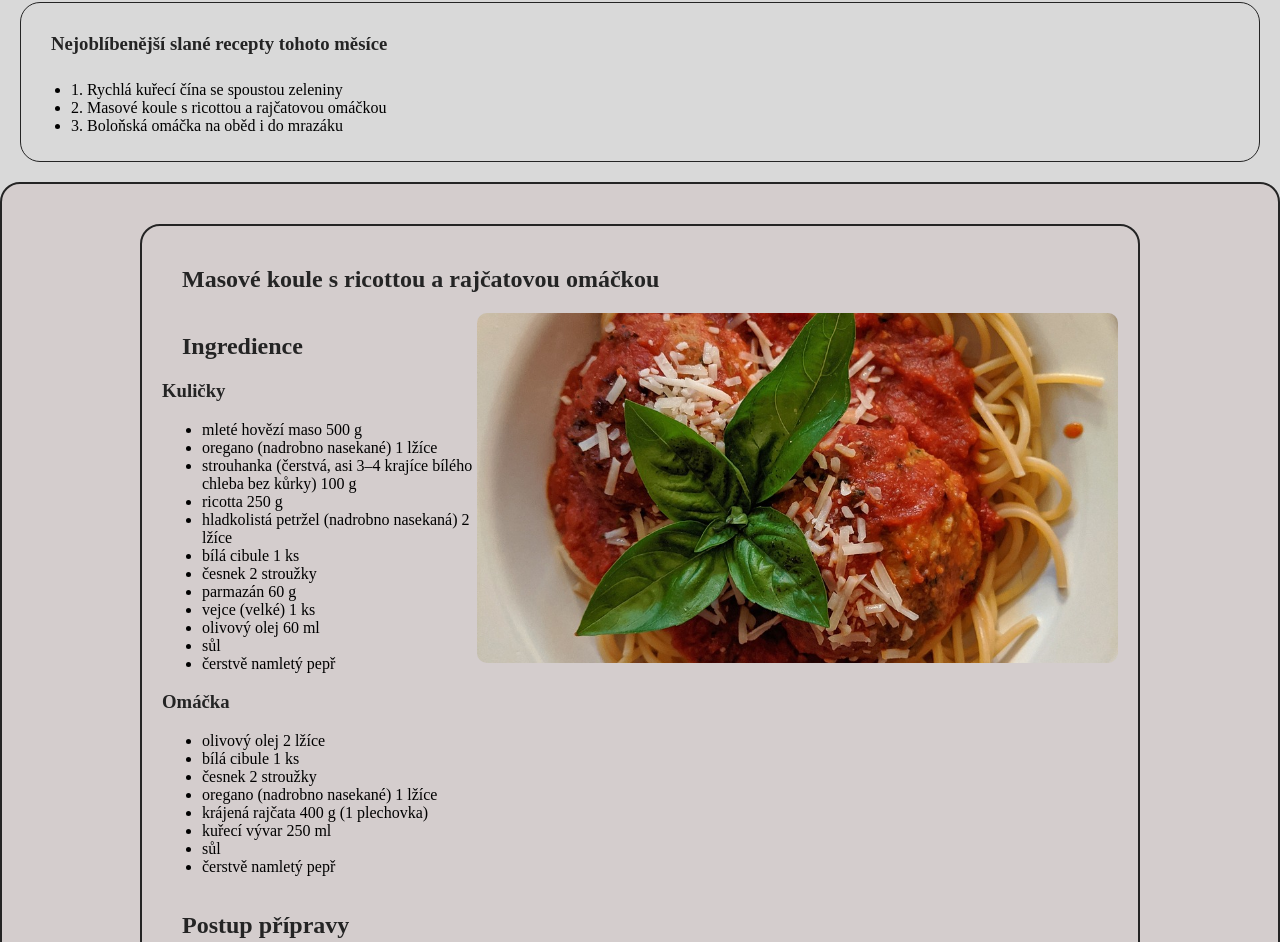
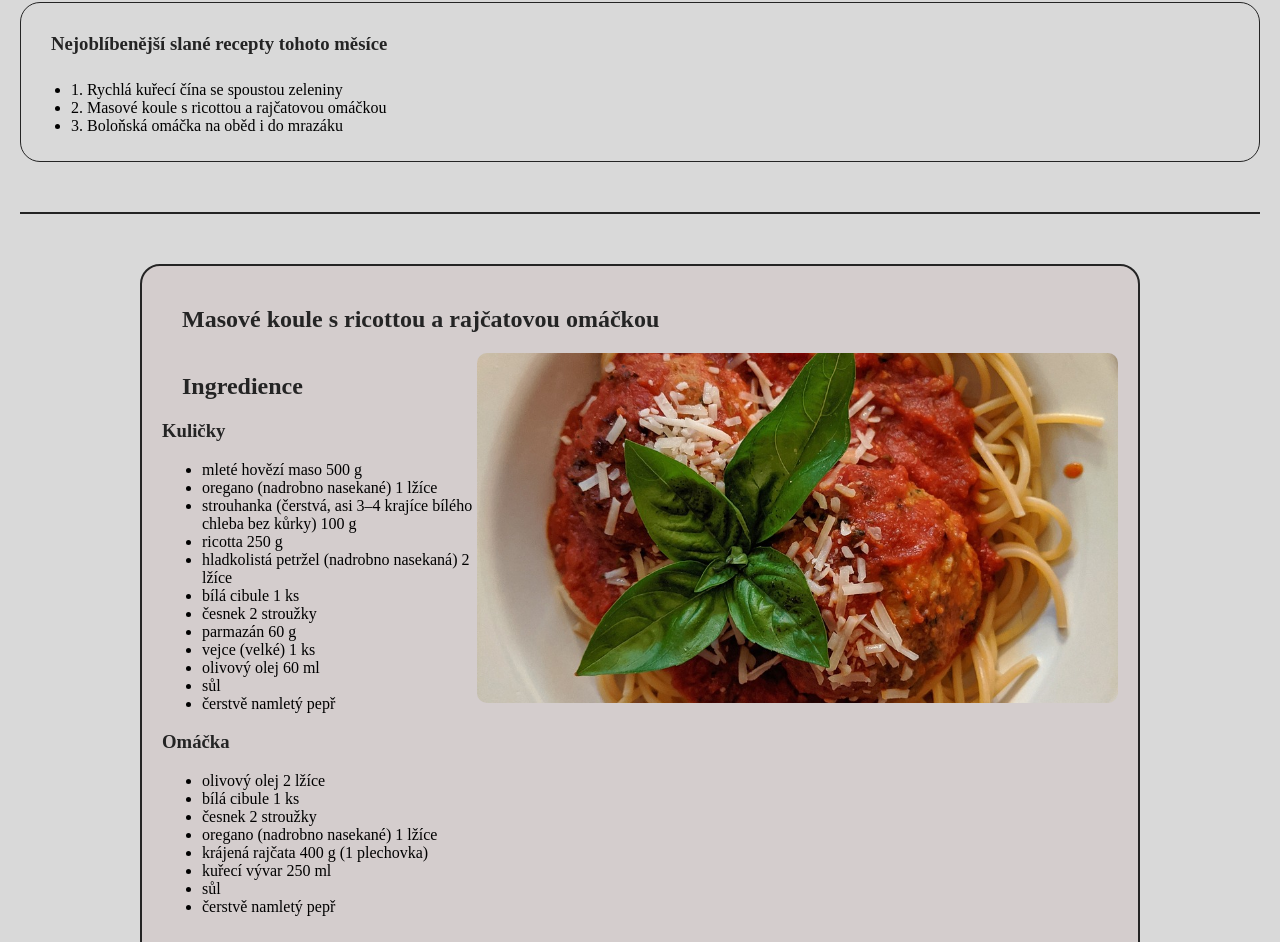
Before and after one commit to Jitamik/zaverecny_projekt, an Eleventy site: page slane.html in a window 1280 px wide. Shown: the part 672-1614 px from the top of the page. Built offline with nearby package versions, Linux system fonts and the light colour scheme; Eleventy itself is replaced by a stand-in of ours; files that its build step writes are made by us from their sources.

Commit message:
uprava vzhledu karet s recepty

```diff
--- a/style.scss
+++ b/style.scss
@@ -255,10 +255,24 @@
     padding: 20px;
     gap: 20px;
     box-sizing: border-box;
-    border: 2px solid $borderline;
-    border-radius: 20px;
-    background-color: $pozadiboxik;
     margin: 20px auto;
+}
+.karta_receptu::before,
+.karta_receptu::after {
+    content: "";
+    display: block;
+    width: 100%;
+    height: 2px;
+    background-color: $borderline;
+    margin: 10px 0;
+}
+
+.karta_receptu::before {
+    margin-bottom: 10px;
+}
+
+.karta_receptu::after {
+    margin-top: 10px;
 }
 button {
     display: block;
```
Also changed, not shown: css/style.css, 1 other file.
